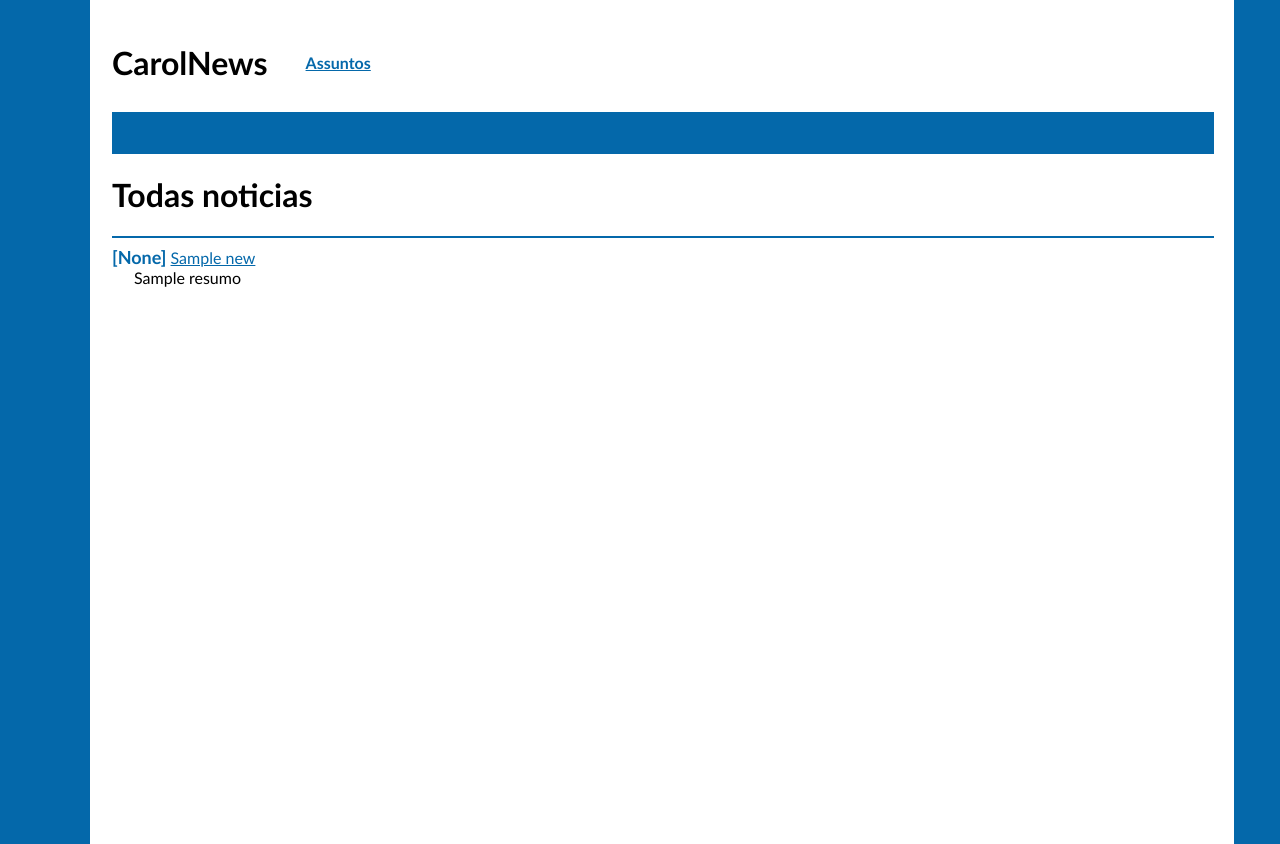
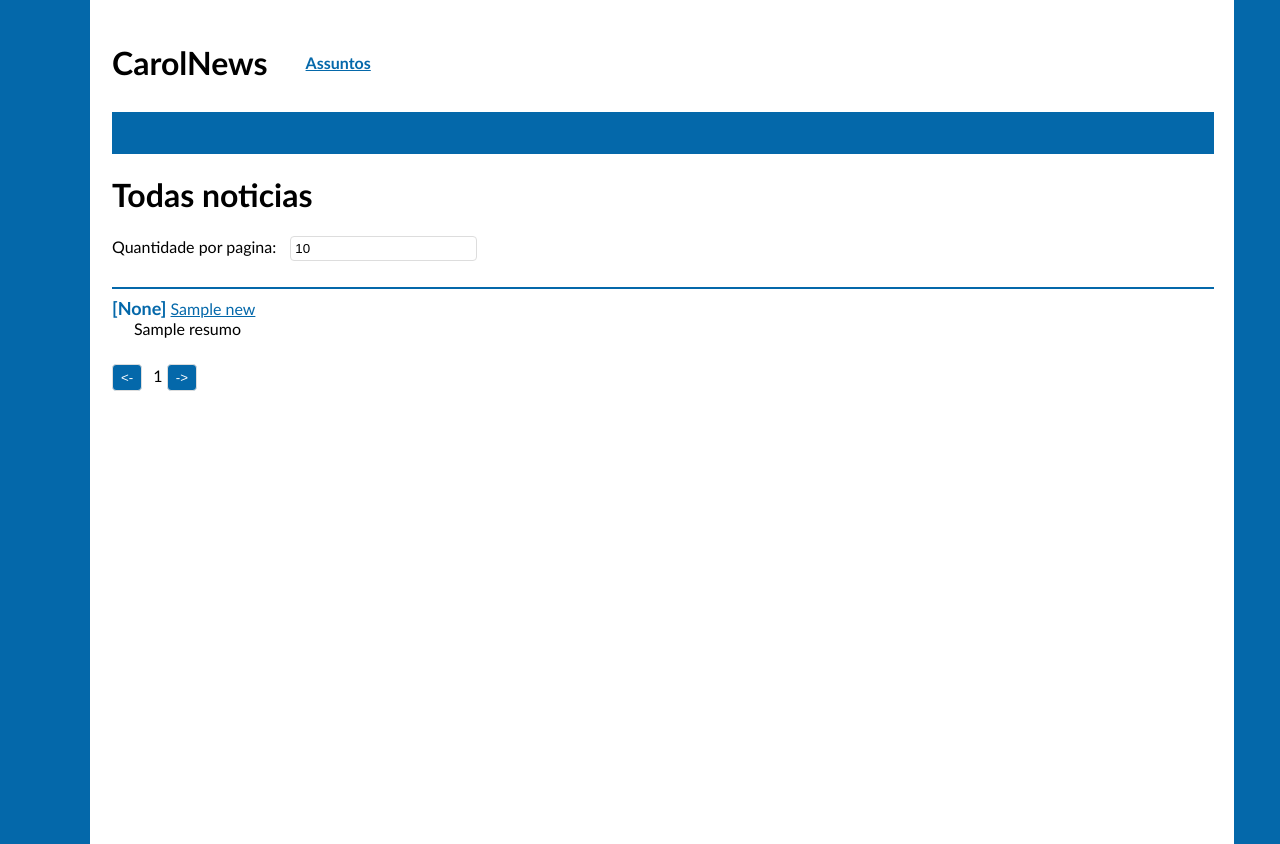
Before and after one commit to CarolinaMargiotti/SiteDeNoticiasUser, a Flask app: template templates/home.html in a window 1280 px wide. Run offline with Flask 2, Linux system fonts and the light colour scheme; the template is opened without the code that fills it: most values are stand-ins (such as "Sample title", 1, 10 or a date in 2020).

Commit message:
paginação de noticias

```diff
--- a/controllers/news_controller.py
+++ b/controllers/news_controller.py
@@ -24,9 +24,10 @@ def getNewsPost(id):
 #retorno dos templates
 
 def home(limit,pageNumber):
-    noticias=getNews(pageNumber,limit)
+    startNumber = (int(limit)*int(pageNumber))-(int(limit)-1)
+    noticias=getNews(startNumber,limit)
     assuntos = getAllSubjects()
-    return render_template("home.html",newsList=noticias,subjects=assuntos)
+    return render_template("home.html",newsList=noticias,subjects=assuntos,pageNumber=pageNumber,quantity=limit)
 
 
 def newsPost(id):
--- a/templates/home.html
+++ b/templates/home.html
@@ -2,6 +2,13 @@
 <title>Home</title>
 {% endblock %} {% extends 'base.html' %} {% block content %}
 <h1>Todas noticias</h1>
+<label>Quantidade por pagina:</label>
+<input
+	type="text"
+	value="{{quantity}}"
+	id="limitPerPage"
+	onchange="changeLimit(value)"
+/>
 <dl>
 	{% for news in newsList %}
 	<div>
@@ -16,5 +23,24 @@
 		<br />
 	</div>
 	{% endfor %}
+
+	<button onclick="changePage({{pageNumber}}-1,{{quantity}})"><-</button>
+	<label id="pageLabel">{{pageNumber}}</label>
+	<button onclick="changePage({{pageNumber}}+1,{{quantity}})">-></button>
 </dl>
+<script>
+	const userBaseUrl = "http://127.0.0.1:5000";
+	const news = {{newsList | tojson}}
+	const currentPage = {{pageNumber | tojson}}
+
+	function changePage(newPage, quantity) {
+		if (newPage <= 0) return;
+		if (news.length < quantity && newPage > currentPage) return;
+		window.location = `${userBaseUrl}?pageNumber=${newPage}&limit=${quantity}`
+	}
+
+	function changeLimit(value){
+		window.location = `${userBaseUrl}?pageNumber=${currentPage}&limit=${value}`;
+	}
+</script>
 {% endblock content %}
```
